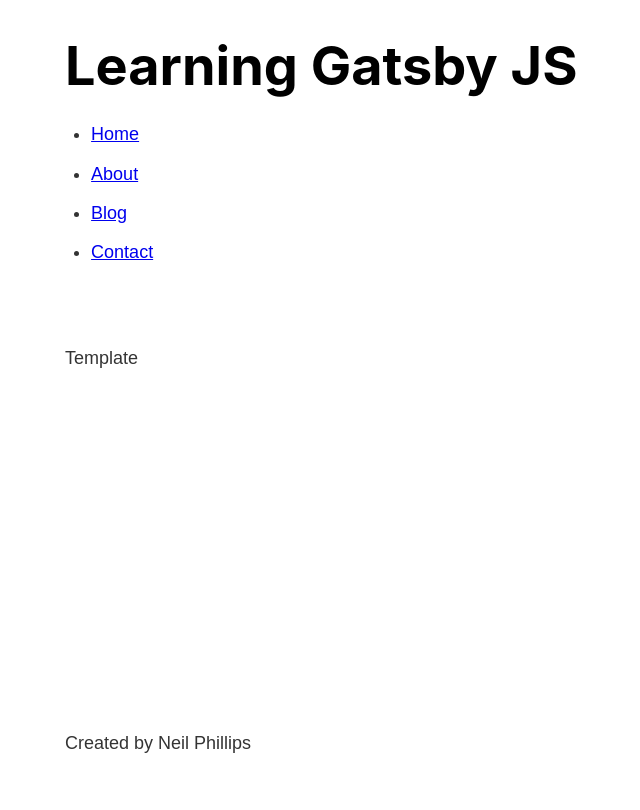
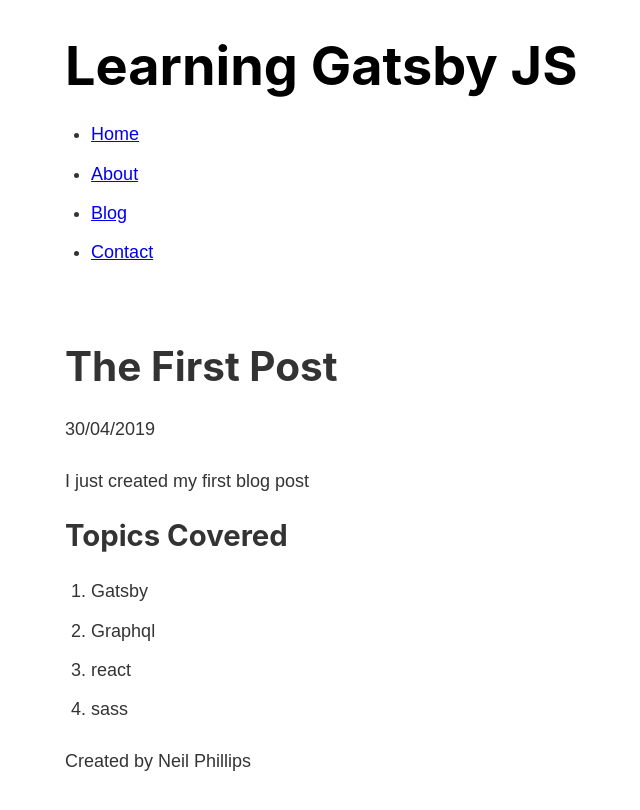
Before and after one commit to nphillips-dev/learning-gatsbyjs, a Gatsby site: page /blog/gatsby in a window 1280 px wide. Shown: the whole page, without its empty margins (218-858 px from the left). Built offline with nearby package versions, Linux system fonts and the light colour scheme; Gatsby itself is replaced by a stand-in of ours.

Commit message:
blog pages dynamically rendering content from md files

```diff
--- a/src/templates/blog.js
+++ b/src/templates/blog.js
@@ -1,9 +1,34 @@
 import React from 'react'
 import Layout from '../components/layout'
-const Blog = () => {
+import {graphql} from 'gatsby'
+
+export const query = graphql `
+query (
+    $slug: String!
+  ) {
+      markdownRemark (
+        fields: {
+        slug: {
+        eq: $slug
+        }
+        }
+      )
+    {
+      frontmatter {
+            title
+            date
+              }
+              html
+          }
+        }
+`
+const Blog = (props) => {
     return (
         <Layout>
-            Template
+            <h1>{props.data.markdownRemark.frontmatter.title}</h1>
+            <p>{props.data.markdownRemark.frontmatter.date}</p>
+            <div dangerouslySetInnerHTML={{__html: props.data.markdownRemark.html}}>
+            </div>
         </Layout>
     )
 }
```
